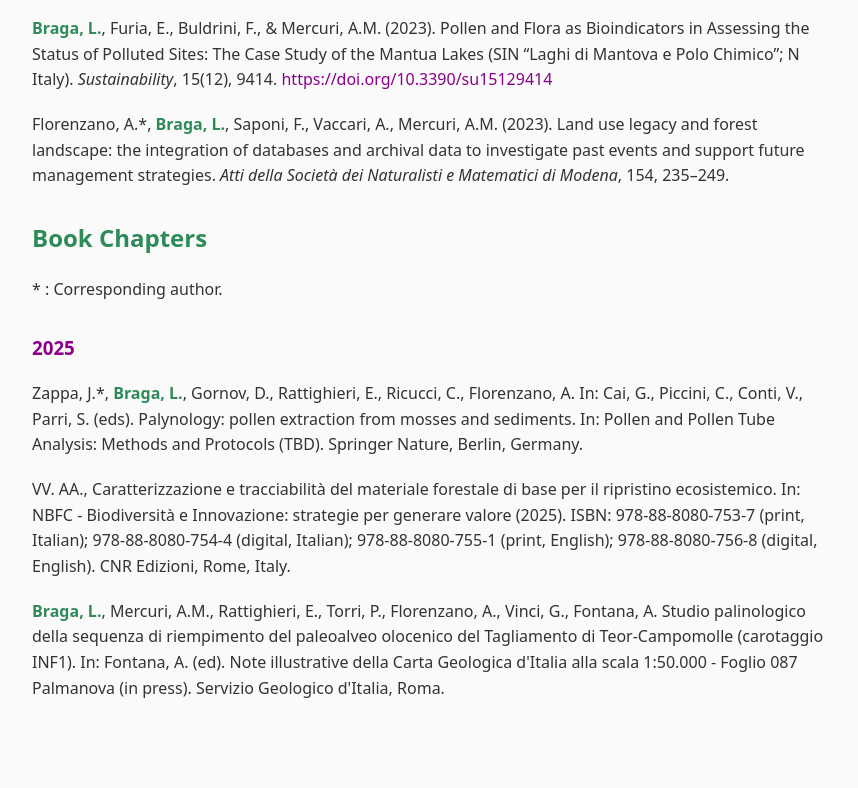
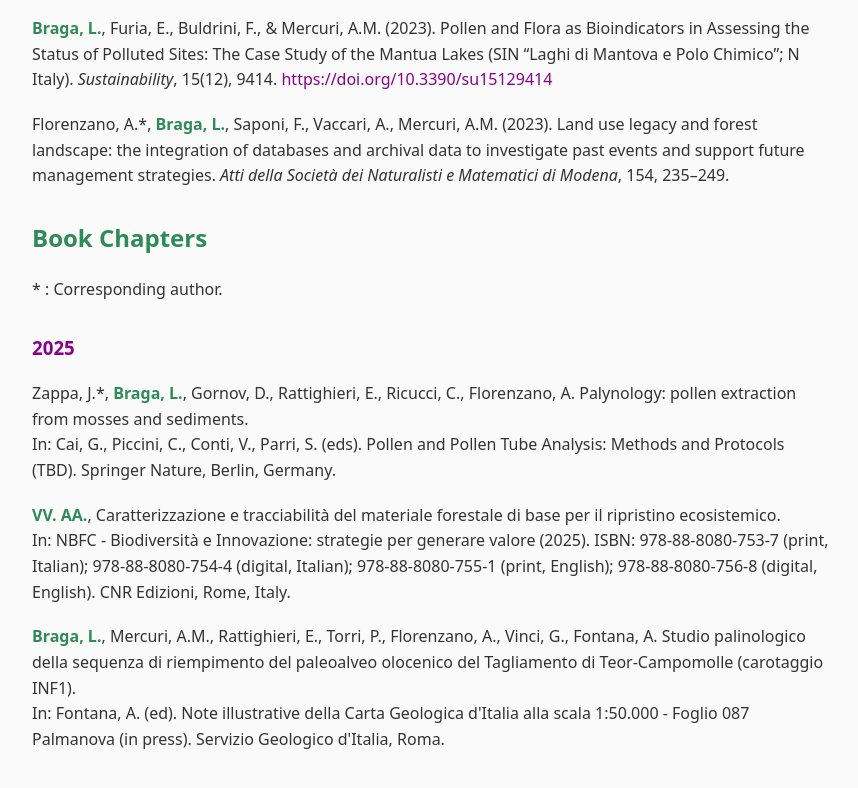
Before and after one commit to bragalorenzo/bragalorenzo.github.io, a plain HTML site: page publications.html in a window 1280 px wide. Shown: the part 656-1444 px from the top of the page, without its empty margins (208-1066 px from the left). Before the commit the page ends 1397 px from the top, so only its background shows below. Drawn offline with Linux system fonts and the light colour scheme.

Commit message:
Update publications.html
Signed-off-by: Lorenzo Braga <bragalorenzo.lb@gmail.com>

```diff
--- a/publications.html
+++ b/publications.html
@@ -62,13 +62,13 @@
     <p> * : Corresponding author. </p>
   <h3>2025</h3>
   <p>
-    Zappa, J.*, <strong>Braga, L.</strong>, Gornov, D., Rattighieri, E., Ricucci, C., Florenzano, A.
-    In: Cai, G., Piccini, C., Conti, V., Parri, S. (eds). Palynology: pollen extraction from mosses and sediments. In: Pollen and Pollen Tube Analysis: Methods and Protocols (TBD).
+    Zappa, J.*, <strong>Braga, L.</strong>, Gornov, D., Rattighieri, E., Ricucci, C., Florenzano, A. Palynology: pollen extraction from mosses and sediments. <br>
+    In: Cai, G., Piccini, C., Conti, V., Parri, S. (eds). Pollen and Pollen Tube Analysis: Methods and Protocols (TBD).
     Springer Nature, Berlin, Germany.
   </p>
 
   <p>
-    VV. AA., Caratterizzazione e tracciabilità del materiale forestale di base per il ripristino ecosistemico.
+    <strong>VV. AA.</strong>, Caratterizzazione e tracciabilità del materiale forestale di base per il ripristino ecosistemico. <br>
     In: NBFC - Biodiversità e Innovazione: strategie per generare valore (2025).
     ISBN: 978-88-8080-753-7 (print, Italian);
     978-88-8080-754-4 (digital, Italian);
@@ -78,7 +78,7 @@
   </p>
 
   <p>
-    <strong>Braga, L.</strong>, Mercuri, A.M., Rattighieri, E., Torri, P., Florenzano, A., Vinci, G., Fontana, A. Studio palinologico della sequenza di riempimento del paleoalveo olocenico del Tagliamento di Teor-Campomolle (carotaggio INF1).
+    <strong>Braga, L.</strong>, Mercuri, A.M., Rattighieri, E., Torri, P., Florenzano, A., Vinci, G., Fontana, A. Studio palinologico della sequenza di riempimento del paleoalveo olocenico del Tagliamento di Teor-Campomolle (carotaggio INF1). <br>
     In: Fontana, A. (ed). Note illustrative della Carta Geologica d'Italia alla scala 1:50.000 - Foglio 087 Palmanova (in press).
     Servizio Geologico d'Italia, Roma.
   </p>
```
